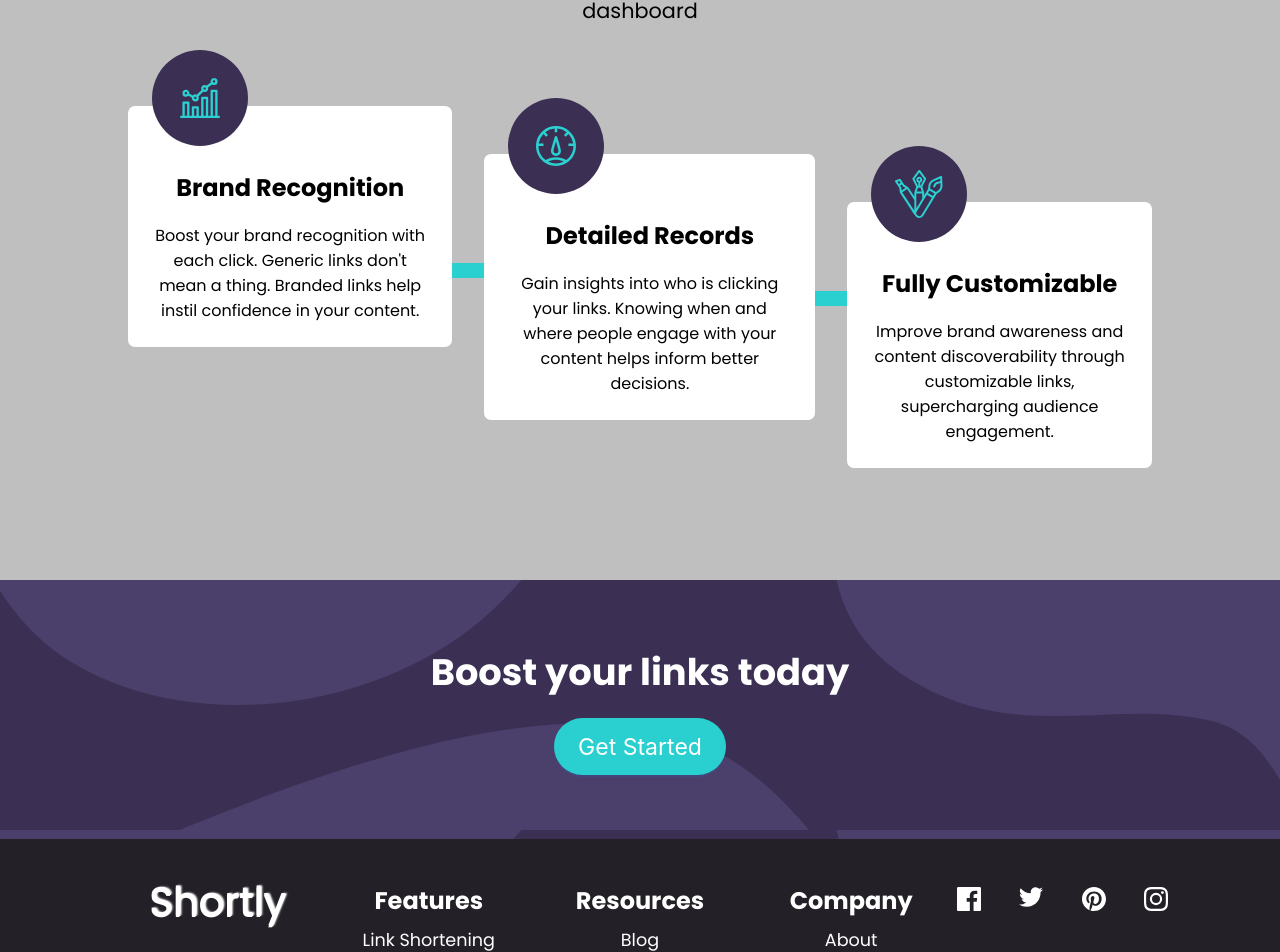
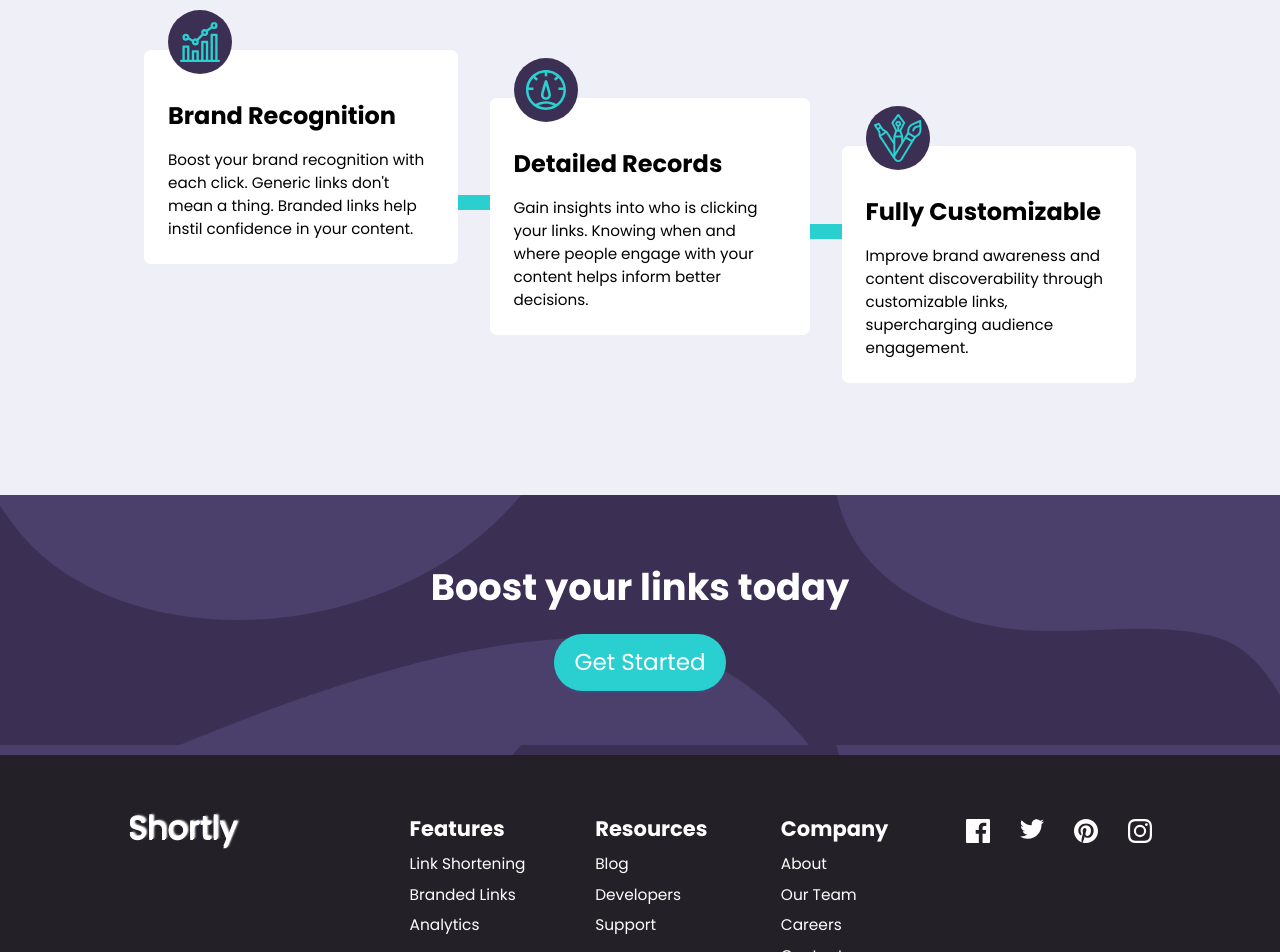
Before and after one commit to BLADEHEDA/shortly, a React (Vite) app: page / in a window 1280 px wide. Shown: the part 875-1827 px from the top of the page. Built offline with nearby package versions, Linux system fonts and the light colour scheme.

Commit message:
adjustemtns on the styling done

```diff
--- a/src/App.css
+++ b/src/App.css
@@ -1,20 +1,24 @@
+:root{
+--Cyan: hsl(180, 66%, 49%);
+--Red: hsl(0, 87%, 67%);
+--Gray: hsl(0, 0%, 75%);
+--Grayish-Violet: hsl(257, 7%, 63%);
+--Dark-Violet: hsl(257, 27%, 26%);
+--Very-Dark-Blue: hsl(255, 11%, 22%);
+--Very-Dark-Violet: hsl(260, 8%, 14%);
+}
 @media only screen and (min-width: 1px) {
   .navTop {
     padding: 1.5em;
   }
   .navBottom {
     padding: 1.5em;
-    background-color: #bfbfbf;
+    background: #EFF0F7;
     margin-top: 5em;
   }
 }
 @media only screen and (min-width: 1024px) {
-  .navTop {
-    padding: 2em 7em;
-  }
-  .navBottom {
-    padding: 2em 7em;
-    background-color: #bfbfbf;
-    margin-top: 5em;
+  .navBottom, .navTop {
+    padding: 2em 8em;
   }
 }
--- a/src/components/cards/Card.css
+++ b/src/components/cards/Card.css
@@ -6,12 +6,12 @@
   border-radius: 7px;
 }
 .card-header {
-  font-size: 2em;
+  font-size: 1.3em;
   font-weight: 800;
 }
 .card-text {
   font-size: 1em;
-  margin-top: 1.1em;
+  margin-top: 1em;
 }
 .image-cpontianer {
   background-color: #3b3054;
@@ -26,17 +26,19 @@
   margin-top: -4em;
 }
 @media only screen and (min-width: 1024px) {
+  .containers {
+    text-align: start;
+  }
   .card-header {
     font-size: 1.5em;
     font-weight: 800;
     margin-top: 1em;
   }
   .card-text {
-    font-size: 1em;
-    margin-top: 1.2;
+    font-size: 0.95em;
   }
   .image-cpontianer {
     margin: 0em;
-    margin-top: -5em;
+    margin-top: -4em;
   }
 }
--- a/src/components/footer/Footer.css
+++ b/src/components/footer/Footer.css
@@ -12,7 +12,7 @@
     margin-top: 2em;
 }
 .foooter-logo{
-    font-size: 2.5em;
+    font-size: 2em;
     font-size:900;
     text-shadow: 0px 2px, 2px 0   2px, 1px 1px;
     margin-bottom:1em;
@@ -29,12 +29,13 @@ p{
 
 @media only screen and (min-width: 1024px) {
     .footer-container{
-        padding: 2em 7em;
+        padding: 3em 8em;
         display: flex;
         justify-content: space-evenly;
+        text-align: start;
     }
-    .footer-icon-div,.foooter,.foooter-logo{
-        width: 20%;
+    .footer-icon-div,.foooter-logo{
+        flex: 20%;
     }
     h3{
         margin-top:0.5em;
@@ -42,6 +43,14 @@ p{
     .footer-icon-div{
         margin-top: 1em;
     }
+    .foooter{
+        text-align: start;
+        flex: 20%;
+        font-size: 14px;
+    }
+    .foooter-logo{
+        margin-right:3em;
+    }
 
 
   }
--- a/src/components/statistics/Statistics.css
+++ b/src/components/statistics/Statistics.css
@@ -1,5 +1,5 @@
 .container {
-  margin-top: 4em 0em;
+  margin: 4em 0em;
 }
 .card-container {
   margin-bottom: 2em;
@@ -12,7 +12,7 @@
   margin-top: 3em;
 }
 .text {
-  font-size: 1.3em;
+  font-size: 18px;
   text-align: center;
   margin-top: 1em;
 }
@@ -29,6 +29,10 @@
     display: flex;
     justify-content: space-between;
     margin-bottom: 5em;
+  }
+  .header {
+    font-size: 2em;
+    font-weight: 900;
   }
   .card-item {
     margin: 0em 1em;
@@ -53,6 +57,4 @@
     width: 60px;
     height: 15px;
   }
-
-
 }
--- a/src/index.css
+++ b/src/index.css
@@ -1,8 +1,11 @@
 @import url("https://fonts.googleapis.com/css2?family=Poppins:wght@300;400;500;600;700&display=swap");
-*{
-    margin: 0;
-    padding: 0;
-}
-body {
+  *{
+    margin:0;
+    padding:0;
+    box-sizing:border-box;
     font-family: "Poppins", sans-serif;
   }
+  body{
+    width:100%;
+    height: 100%;
+  }
```
